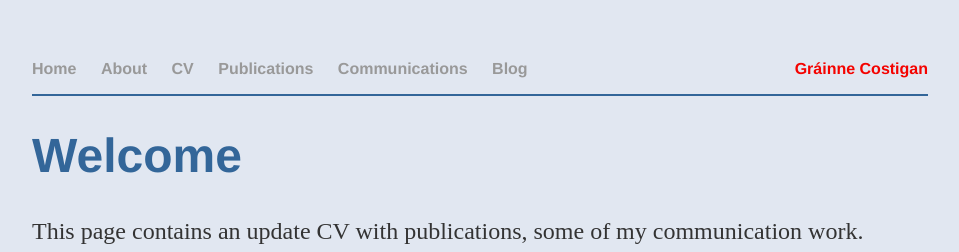
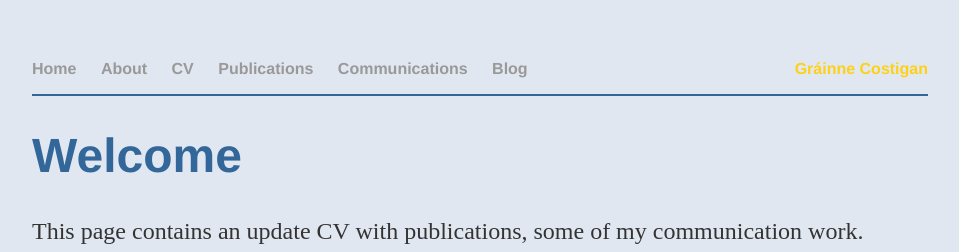
Before and after one commit to twotonnetess/twotonnetess.github.io, a Jekyll site: the page built from index.md, in a window 1280 px wide. Shown: the top 252 px of the page, without its empty margins (160-1119 px from the left). Built offline with Jekyll 4.4.1, drawn with Linux system fonts in a browser that asks for light colours.

Commit message:
Changed colour in banner

```diff
--- a/_layouts/default.html
+++ b/_layouts/default.html
@@ -72,7 +72,7 @@
 	        		<li><a href="/publications">Publications</a></li>
 				<li><a href="/communications">Communications</a></li>
 				<li><a href="/blog">Blog</a></li>
-				<li><a style="float:right" href="mailto:costigag@gmail.com"><font color=#F4DO3Fi> Gr&aacuteinne Costigan </font></a> </li>
+				<li><a style="float:right" href="mailto:costigag@gmail.com"><font color=#FCD116> Gr&aacuteinne Costigan </font></a> </li>
 
 	    		</ul>
 
```
